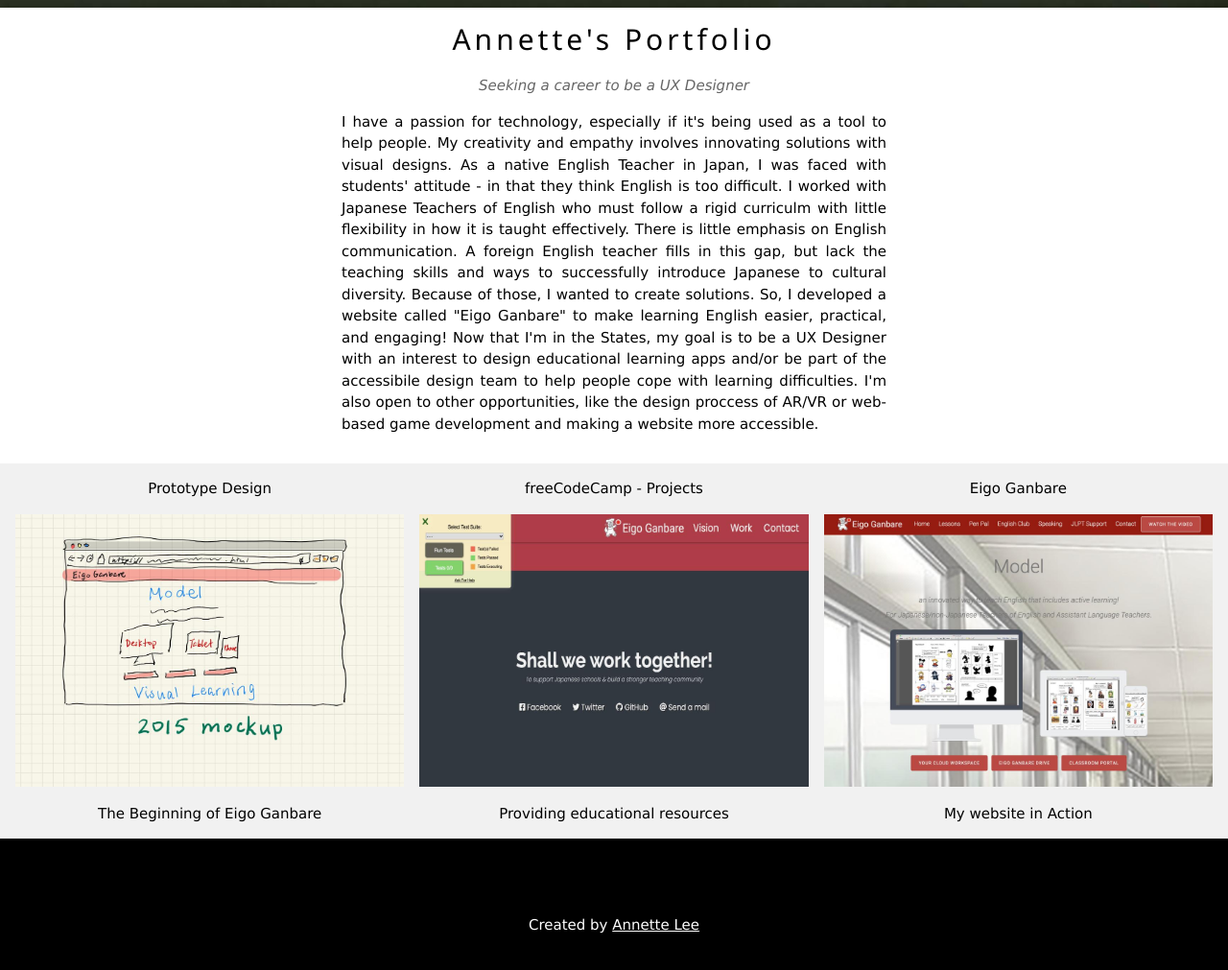
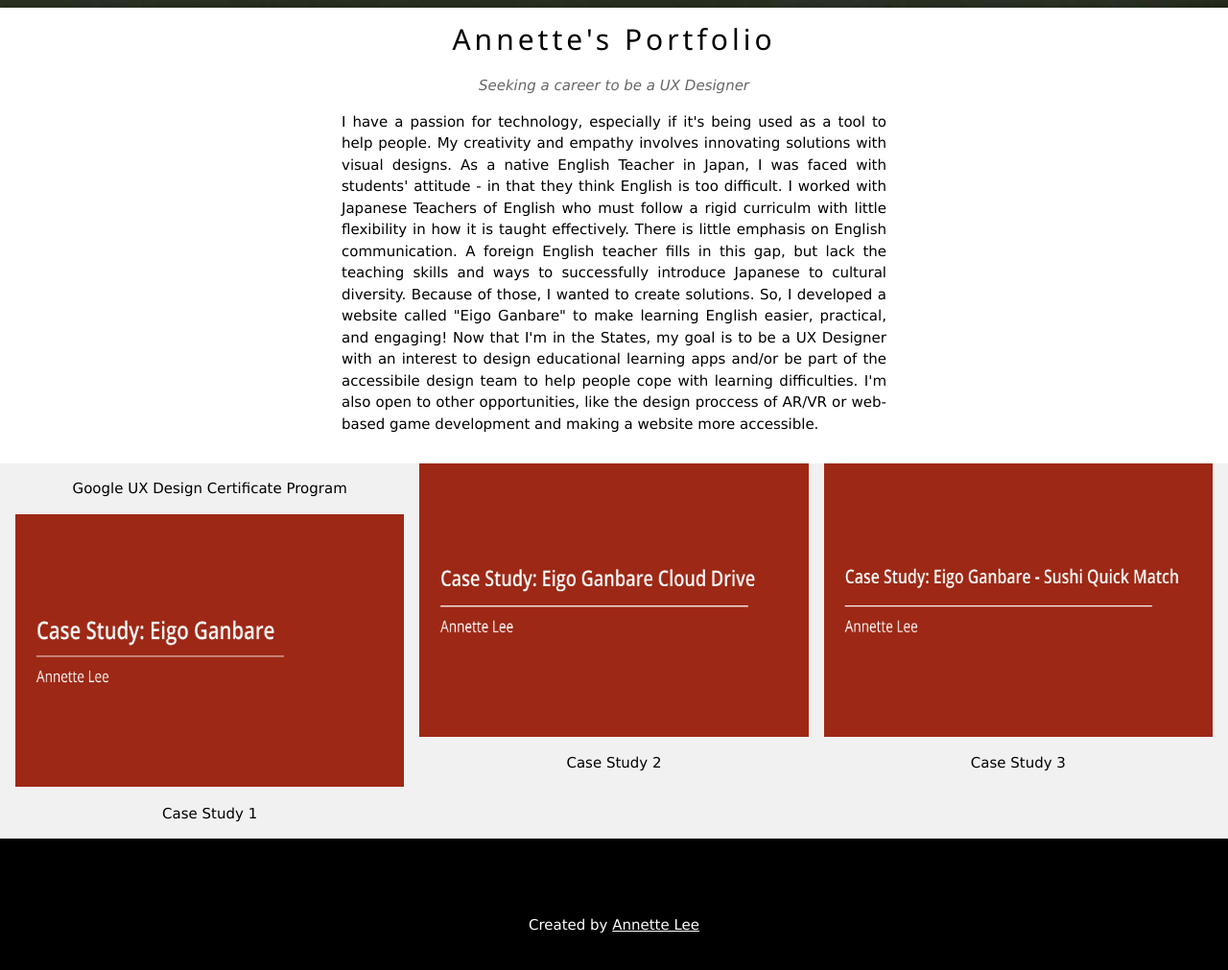
Before and after one commit to eigoganbare/GoogleUXDesignCert-portfolio, a plain HTML site: page index.htm in a window 1280 px wide. Shown: the part 610-1621 px from the top of the page at 96% size. Drawn offline with Linux system fonts and the light colour scheme.

Commit message:
Update index.htm

```diff
--- a/index.htm
+++ b/index.htm
@@ -79,19 +79,19 @@
 <!-- Band Members -->
 <section class="w3-row-padding w3-center w3-light-grey">
   <article class="w3-third">
-    <p>Prototype Design</p>
-    <a href ="./wantToBeUXDesigner/Eigo-Ganbare-Mockups.pdf"><img src="./wantToBeUXDesigner/EG-1.jpg" alt="Random Name" style="width:100%"></a>
-    <p>The Beginning of Eigo Ganbare</p>
+    <p>Google UX Design Certificate Program</p>
+    <a href ="https://drive.google.com/file/d/1YlqFK_K6Md6rYRuf9NUeTzQrraot98Mr/view?usp=sharing"><img src="./wantToBeUXDesigner/GoogleUX1.png" alt="Random Name" style="width:100%"></a>
+    <p>Case Study 1</p>
   </article>
   <article class="w3-third">
-    <p>freeCodeCamp - Projects</p>
-    <a href ="https://eigoganbare.github.io/freecodecamp-personalportfoliowebpage/"><img src="./wantToBeUXDesigner/EG-2.jpg" alt="Random Name" style="width:100%"></a>
-    <p>Providing educational resources</p>
+
+    <a href ="https://drive.google.com/file/d/1xtGr51A2xNcAEP5CGk_Bf9mrfFEqnxDr/view?usp=sharing"><img src="./wantToBeUXDesigner/GoogleUX2.png" alt="Random Name" style="width:100%"></a>
+    <p>Case Study 2</p>
   </article>
   <article class="w3-third">
-    <p>Eigo Ganbare</p>
-    <a href ="https://eigoganbare.com"><img src="./wantToBeUXDesigner/EG-3.jpg" alt="Random Name" style="width:100%"></a>
-    <p>My website in Action</p>
+
+    <a href ="https://drive.google.com/file/d/1qg8hVl-Xh8dM_LFOhiohlNwngqV-H7HN/view?usp=sharing"><img src="./wantToBeUXDesigner/GoogleUX3.png" alt="Random Name" style="width:100%"></a>
+    <p>Case Study 3</p>
   </article>
 </section>
 
```
